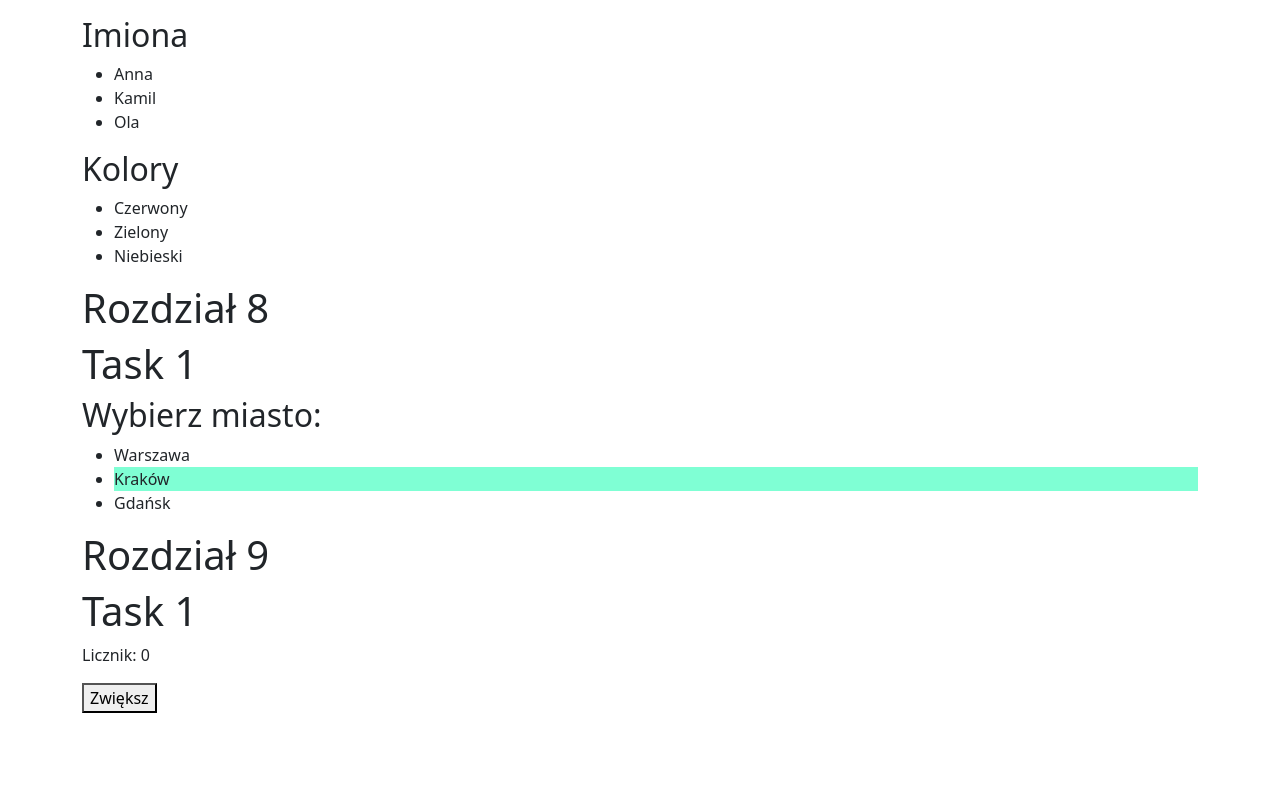
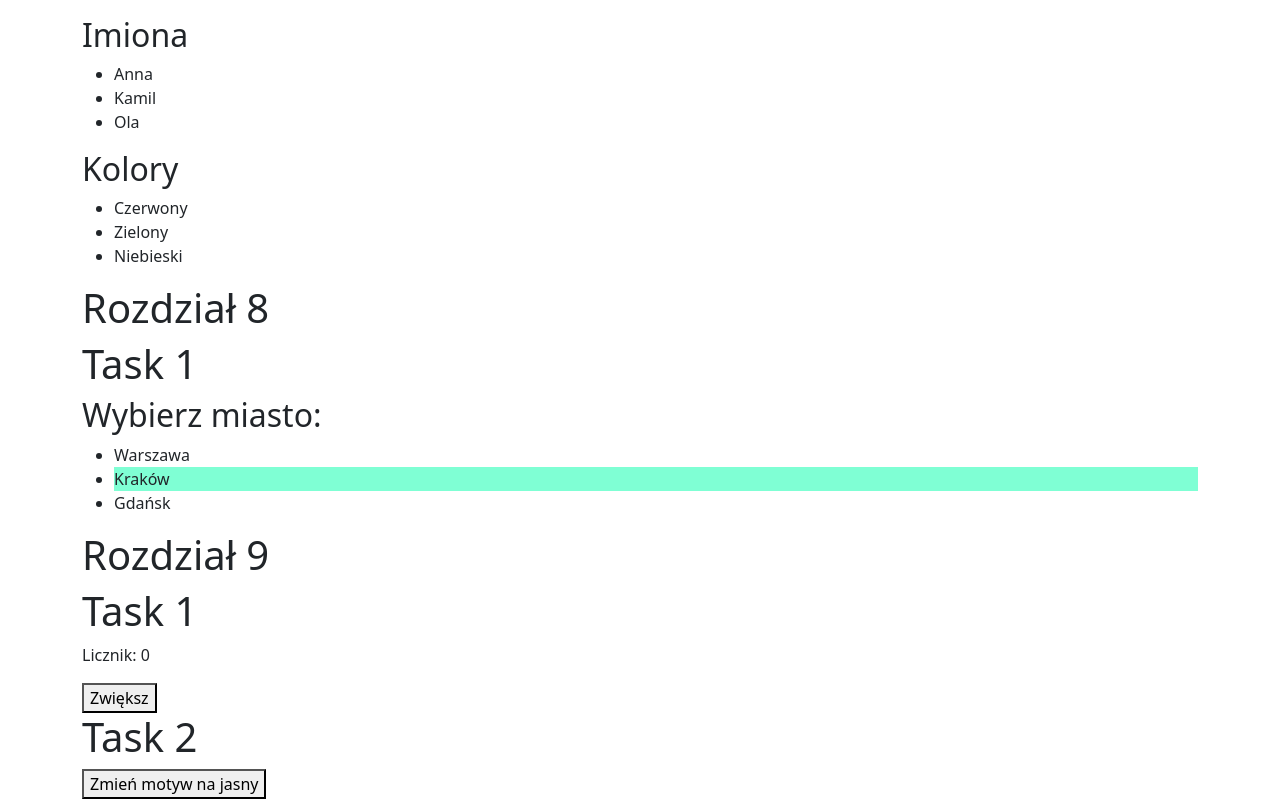
Before and after one commit to celnik-213/react, a React (Create React App) app: page / in a window 1280 px wide. Shown: the part 2678-3477 px from the top of the page. Before the commit the page ends 3391 px from the top, so only its background shows below. Built offline with nearby package versions, Linux system fonts and the light colour scheme.

Commit message:
Rozdzial9Task2

```diff
--- a/src/App.js
+++ b/src/App.js
@@ -21,6 +21,7 @@ import DomyslnaWartosc from './components/DomyslnaWartosc';
 import DodanieObslugiKlikniecia from './components/DodanieObslugiKlikniecia';
 import PodswietlenieWybranegoElemenu from './components/PodswietlenieWybranegoElemenu';
 import Licznik from './components/Licznik';
+import PrzelaczanieMotywu from './components/PrzelaczanieMotywu';
 
 function App() {
 
@@ -71,6 +72,8 @@ function App() {
             <h1>Rozdział 9</h1>
             <h1>Task 1</h1>
             <Licznik />
+            <h1>Task 2</h1>
+            <PrzelaczanieMotywu />
 
         </div>
 
--- /dev/null
+++ b/src/components/PrzelaczanieMotywu.jsx
@@ -0,0 +1,16 @@
+import React from 'react';
+
+const ThemeSwitcher = ({ theme, onThemeChange }) => {
+    const toggleTheme = () => {
+        const newTheme = theme === 'light' ? 'dark' : 'light';
+        onThemeChange(newTheme);
+    };
+
+    return (
+        <button onClick={toggleTheme}>
+            Zmień motyw na {theme === 'light' ? 'ciemny' : 'jasny'}
+        </button>
+    );
+};
+
+export default ThemeSwitcher;
```
Also changed, not shown: src/components/PodswietlenieWybranegoElemenu.jsx (line endings or trailing spaces).
